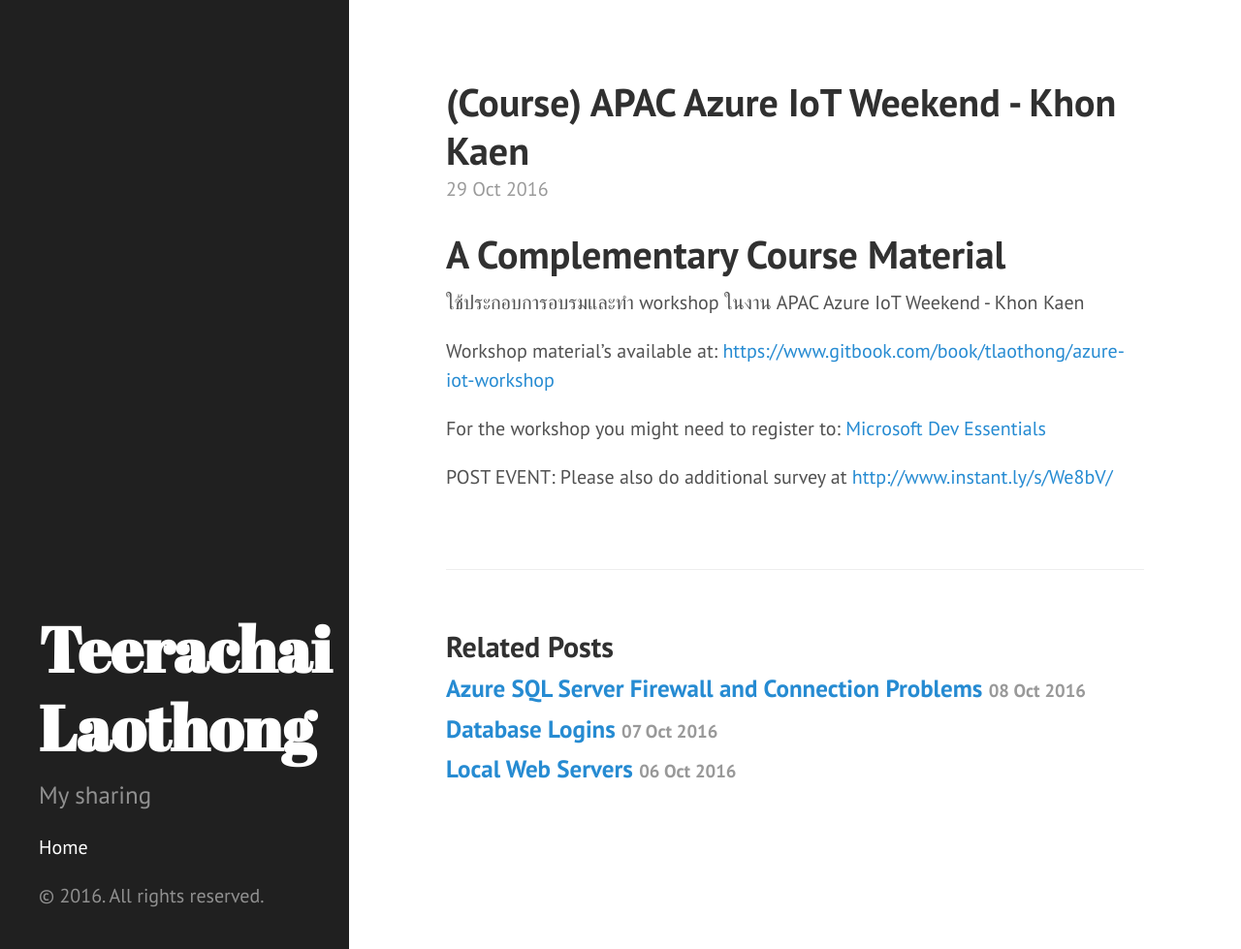
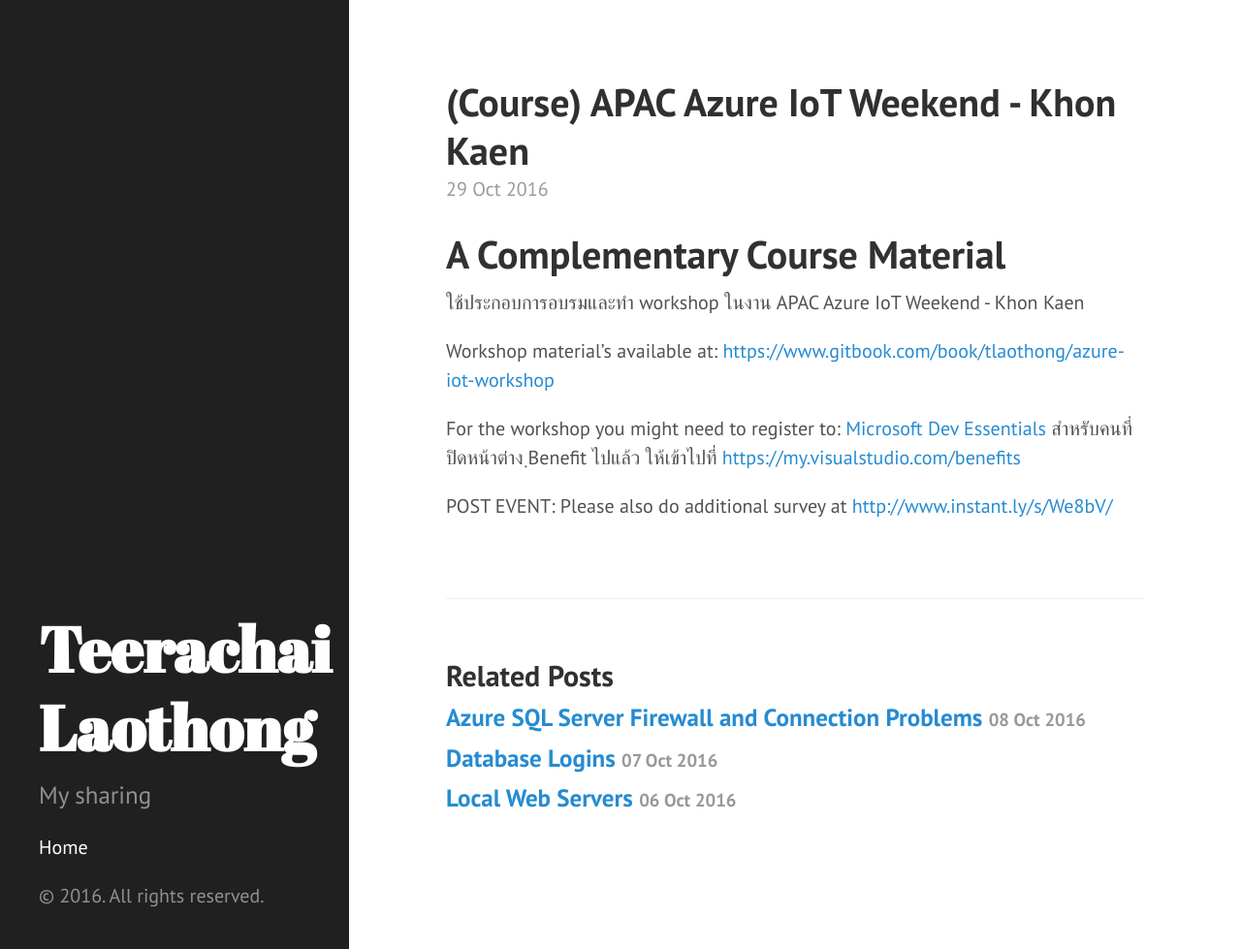
Before and after one commit to tlaothong/tlaothong.github.io, a Jekyll site: the page built from _posts/2016-10-29-course-apac-azure-iot.markdown, in a window 1280 px wide and 979 px high. Shown: the whole window at 97% size. Built offline with Jekyll 4.4.1, drawn with Linux system fonts in a browser that asks for light colours; comment, search, counter and statistics services are not loaded.

Commit message:
VS Dev Ess Benefits page.

```diff
--- a/_posts/2016-10-29-course-apac-azure-iot.markdown
+++ b/_posts/2016-10-29-course-apac-azure-iot.markdown
@@ -12,6 +12,7 @@ categories: course
 Workshop material's available at: [https://www.gitbook.com/book/tlaothong/azure-iot-workshop](https://www.gitbook.com/book/tlaothong/azure-iot-workshop)
 
 For the workshop you might need to register to: [Microsoft Dev Essentials](http://aka.ms/vsdevhelp)
+สำหรับคนที่ปิดหน้าต่าง ฺBenefit ไปแล้ว ให้เข้าไปที่ [https://my.visualstudio.com/benefits](https://my.visualstudio.com/benefits)
 
 POST EVENT:
 Please also do additional survey at [http://www.instant.ly/s/We8bV/](http://www.instant.ly/s/We8bV/)
```
